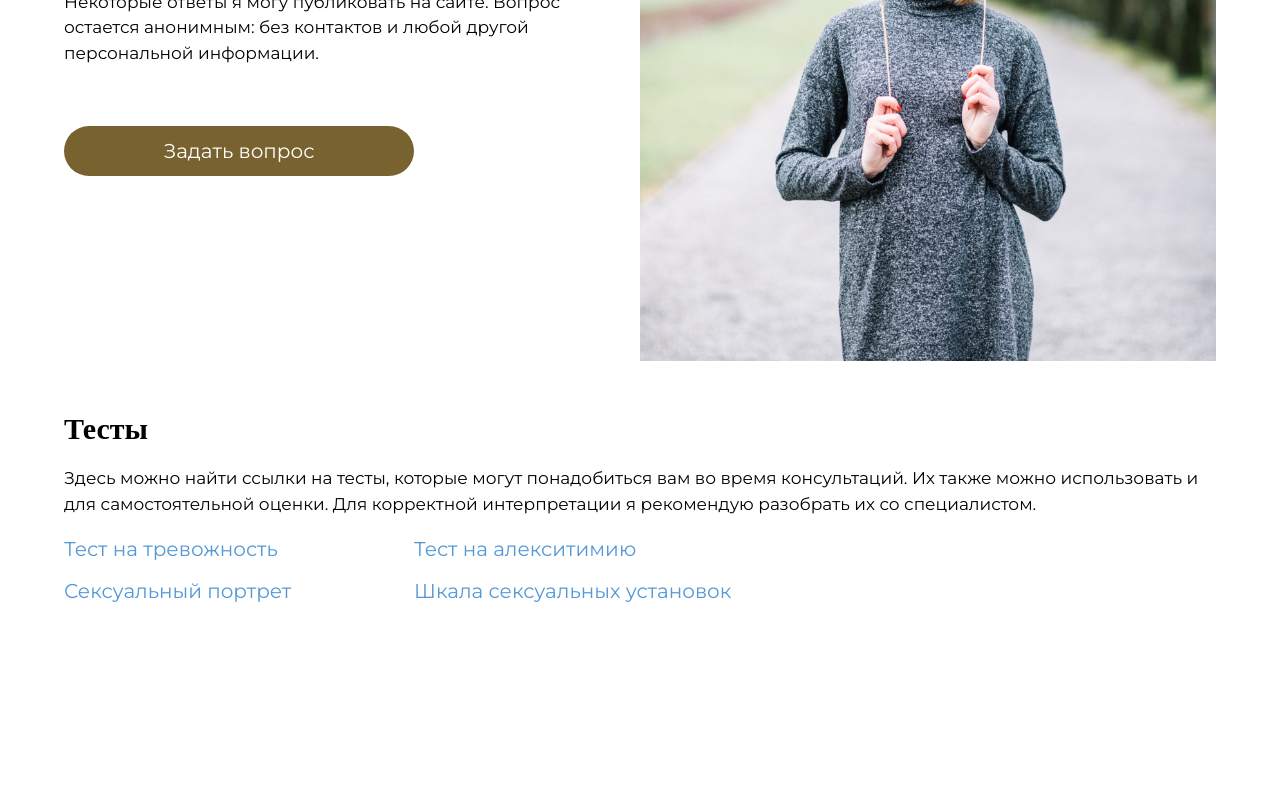
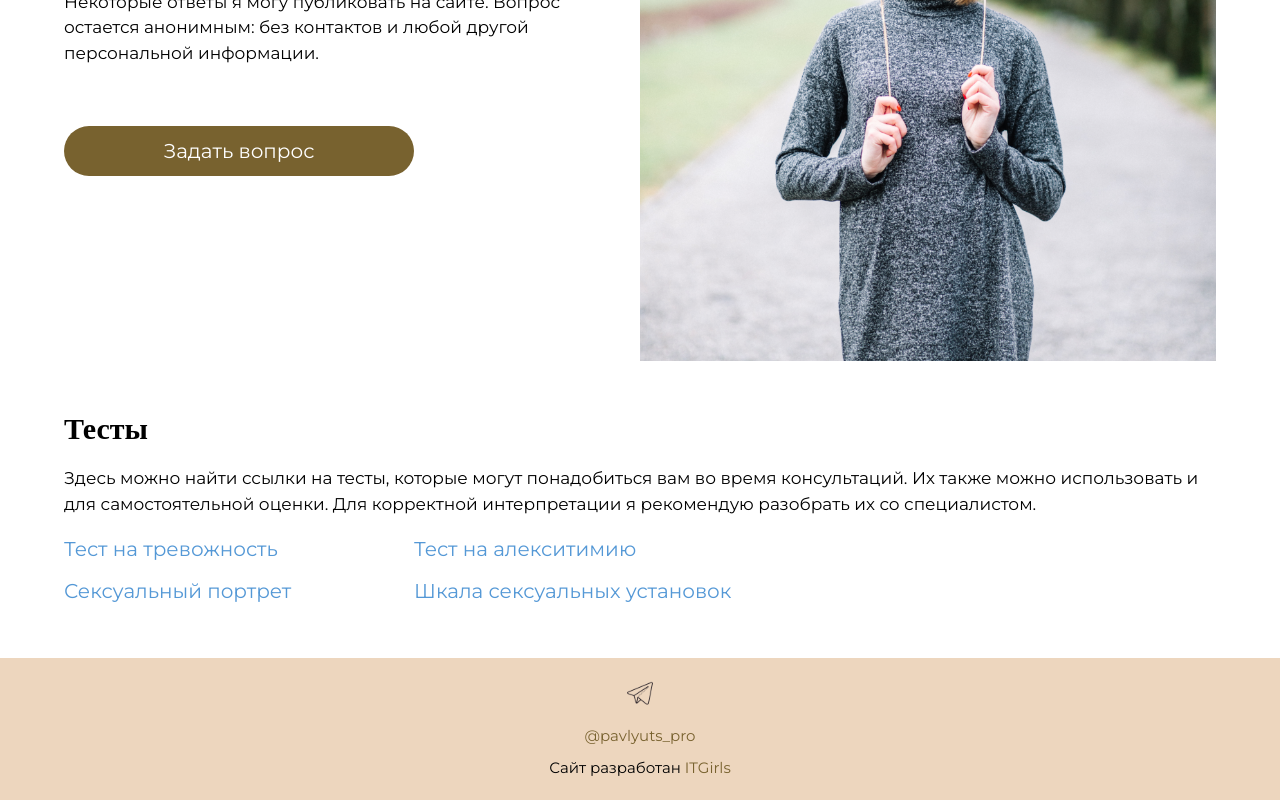
Before and after one commit to StoneTanya/psychologist-app, a React (Vite) app: page / in a window 1280 px wide. Shown: the part 1214-2014 px from the top of the page. Before the commit the page ends 1872 px from the top, so only its background shows below. Built offline with nearby package versions, Linux system fonts and the light colour scheme; a web font is replaced by a local one.

Commit message:
Create the footer

```diff
--- a/src/components/layout/footer/footer.jsx
+++ b/src/components/layout/footer/footer.jsx
@@ -1,7 +1,32 @@
-// import styles from './style.module.css';
+import Container from '../../ui/container/container';
+import Logo from '../../ui/logo/logo';
+
+import Telegram from '../../../assets/img/telegram.svg';
+import { TelegramLink } from '../../../utils/consts';
+
+import styles from './style.module.css';
 
 function Footer() {
-  return <></>;
+  return (
+    <footer className={styles.footer}>
+      <Container>
+        <div className={styles.footer__wrapper}>
+          <a href={TelegramLink}>
+            <img className={styles.footer__icon} src={Telegram} alt="" />
+          </a>
+          <a href="/">
+            <Logo className={styles.footer__logo} />
+          </a>
+          <p>
+            Сайт разработан{' '}
+            <a className={styles.footer__createdby} href="https://itgirlschool.com/">
+              ITGirls
+            </a>
+          </p>
+        </div>
+      </Container>
+    </footer>
+  );
 }
 
 export default Footer;
--- a/src/components/layout/footer/style.module.css
+++ b/src/components/layout/footer/style.module.css
@@ -0,0 +1,25 @@
+.footer {
+  background-color: #edd6be;
+  padding: 2rem 0;
+}
+
+.footer__wrapper {
+  display: flex;
+  flex-direction: column;
+  align-items: center;
+  gap: 1rem;
+  font-size: 1.5rem;
+}
+
+.footer__wrapper p {
+  margin: 0;
+}
+
+.footer__icon {
+  height: 30px;
+}
+
+.footer__logo:hover,
+.footer__createdby:hover {
+  color: var(--accent-color);
+}
--- a/src/components/ui/logo/logo.jsx
+++ b/src/components/ui/logo/logo.jsx
@@ -1,11 +1,13 @@
 // import {ReactComponent as LogoImage} from '/src/assets/logo.svg';
 /* закомментирован пока нерабочий код с Лого */
 
-function Logo() {
+function Logo({ className }) {
   return (
     <>
-    {/*  <LogoImage/> */}
-      <a href="#" target="blank">@pavlyuts_pro</a>
+      {/*  <LogoImage/> */}
+      <a href="#" target="blank" className={className}>
+        @pavlyuts_pro
+      </a>
     </>
   );
 }
```
Also changed, not shown: src/assets/img/telegram.svg (added).
